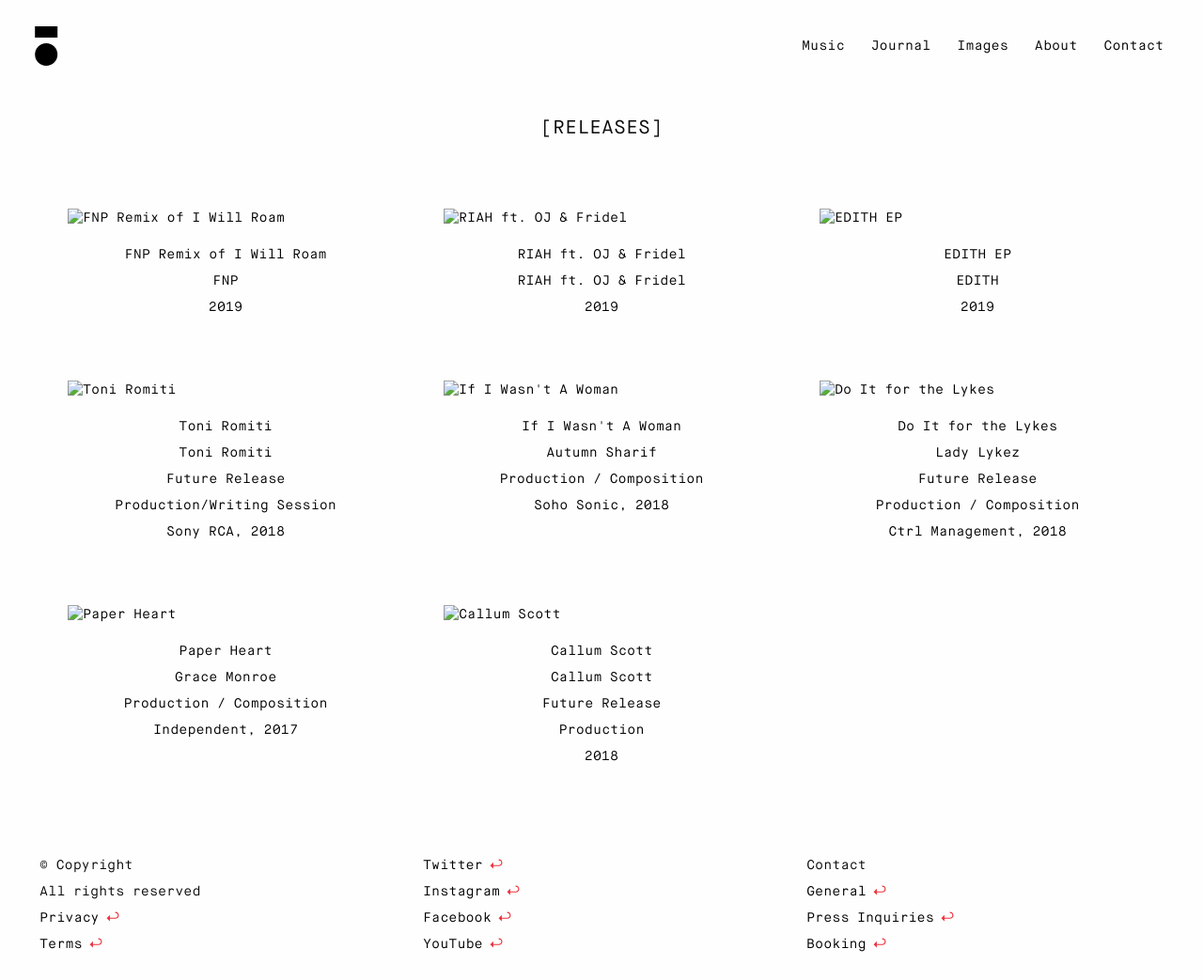
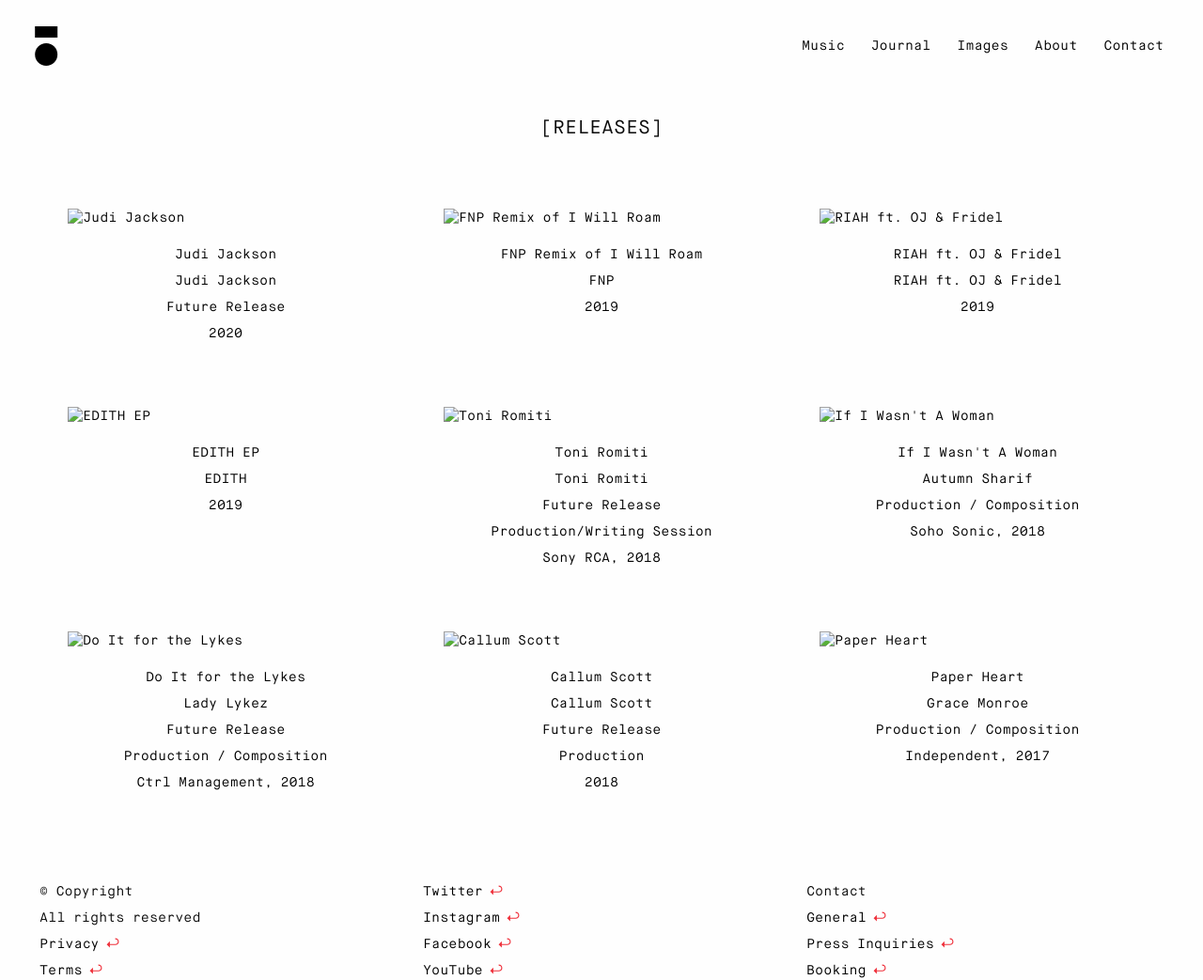
Before and after one commit to garethjohnsdesign/ojfridel.com, a Jekyll site: the page built from releases.md, in a window 1280 px wide, cut to the strip 0-1043 px from the top of the page. Shown: the whole strip at 94% size. Built offline with Jekyll 4.4.1, drawn with Linux system fonts in a browser that asks for light colours.

Commit message:
Updated Judi Jackson and 3 other files

```diff
--- a/_releases/callum-scotts.markdown
+++ b/_releases/callum-scotts.markdown
@@ -1,7 +1,7 @@
 ---
 title: Callum Scott
 date: 2018-02-01 17:23:00 Z
-position: 7
+position: 6
 image: "/uploads/callum-scott.jpg"
 format: Future Release
 artist: Callum Scott
--- /dev/null
+++ b/_releases/judi jackson.markdown
@@ -0,0 +1,8 @@
+---
+title: Judi Jackson
+date: 2020-08-22 16:45:00 Z
+image: "/uploads/ZYBf7C9A.png"
+featured-image: "/uploads/ZYBf7C9A.png"
+artist: 'Judi Jackson '
+project: Future Release
+---
--- a/_releases/paper-heart.markdown
+++ b/_releases/paper-heart.markdown
@@ -1,7 +1,7 @@
 ---
 title: Paper Heart
 date: 2017-07-04 17:23:00 Z
-position: 6
+position: 7
 image: "/uploads/paper-heart.jpg"
 format: Single
 artist: Grace Monroe
```
Also changed, not shown: _uploads/ZYBf7C9A.png (added).
